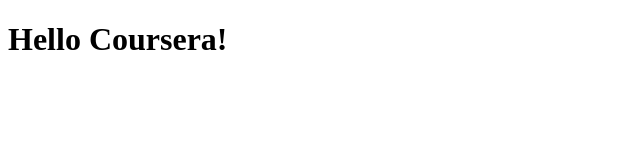
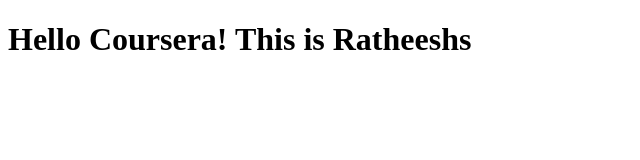
Before and after one commit to ratheeshrnair91/test-project, a plain HTML site: page NewProject/coursera-test.html in a window 1280 px wide. Shown: the whole page, without its empty margins (0-640 px from the left). Drawn offline with Linux system fonts and the light colour scheme.

Commit message:
I have small modification in the content.

```diff
--- a/NewProject/coursera-test.html
+++ b/NewProject/coursera-test.html
@@ -4,6 +4,6 @@
 	<title>Test Project</title>
 </head>
 <body>
-<h1>Hello Coursera!</h1>
+<h1>Hello Coursera! This is Ratheeshs</h1>
 </body>
 </html>
```
